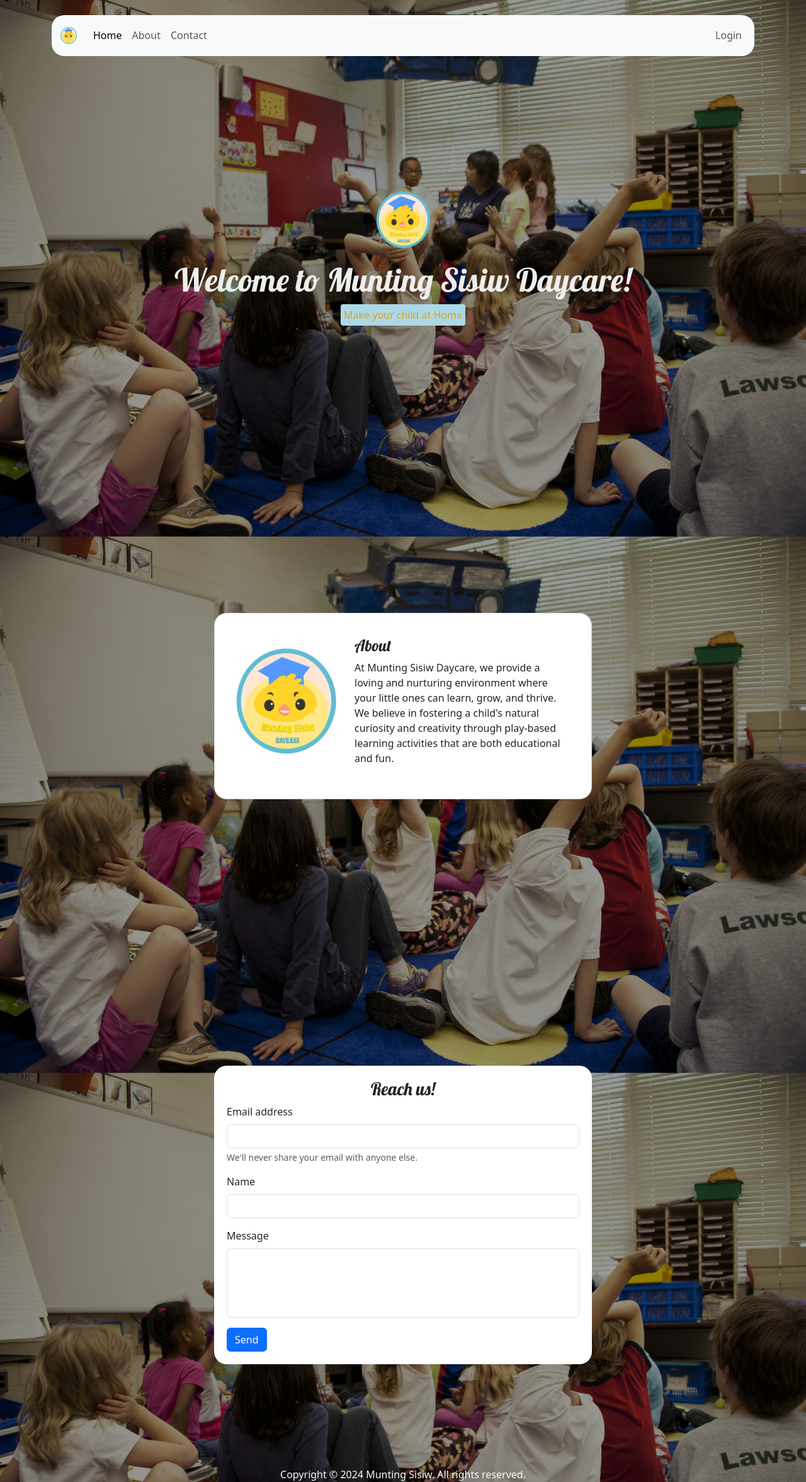
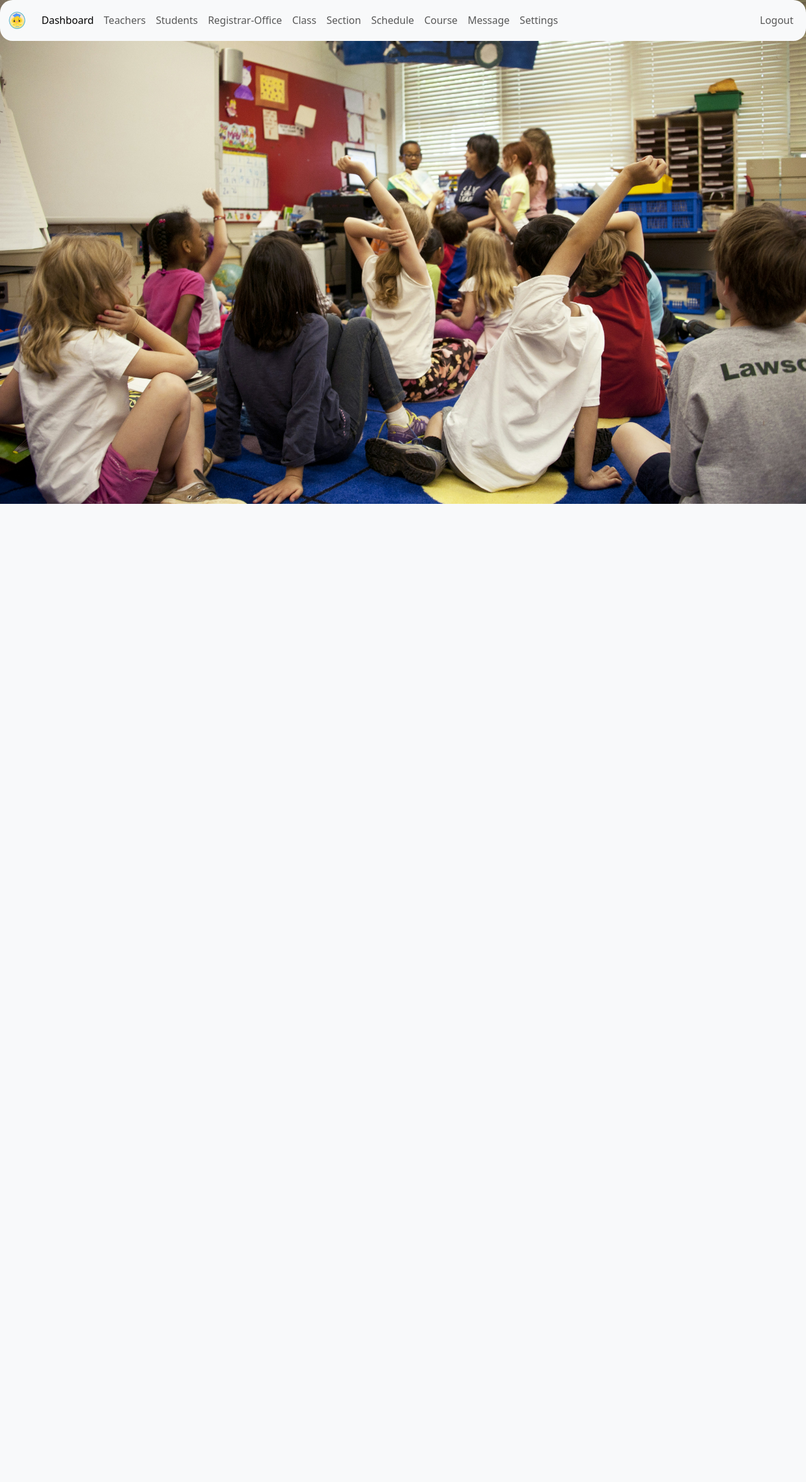
Before and after one commit to Valiantic/Munting-Sisiw-Student-Daycare-Management-System, a PHP site: page /admin/index.php in a window 1280 px wide. Shown: the whole page at 63% size. After the commit the page ends 800 px from the top, so only its background shows below. Run offline with PHP 8.4, Linux system fonts and the light colour scheme; the visitor is signed in with stand-in values (Sample User, id 1).

Commit message:
add bootstrap navbar and add it to the created  admin index.php

```diff
--- /dev/null
+++ b/admin/index.php
@@ -0,0 +1,226 @@
+<?php
+session_start();
+if (isset($_SESSION['admin_id']) &&
+    isset($_SESSION['role'])) {
+
+    if ($_SESSION['role'] == 'Admin') {
+ ?>
+
+<!DOCTYPE html>
+<html lang="en">
+<head>
+    <meta charset="UTF-8">
+    <meta name="viewport" content="width=device-width, initial-scale=1.0">
+    <title>Home</title>
+    <link rel="stylesheet" href="./css/style.css">
+    <link rel="shortcut icon" href="../images/logo.png">
+    <link rel="stylesheet" href="https://cdn.jsdelivr.net/npm/bootstrap@5.3.3/dist/css/bootstrap.min.css">
+
+    <link rel="preconnect" href="https://fonts.googleapis.com">
+    <link rel="preconnect" href="https://fonts.gstatic.com" crossorigin>
+    <link href="https://fonts.googleapis.com/css2?family=Bebas+Neue&family=Libre+Baskerville:ital,wght@0,400;0,700;1,400&display=swap" rel="stylesheet">
+
+    <link rel="preconnect" href="https://fonts.googleapis.com">
+    <link rel="preconnect" href="https://fonts.gstatic.com" crossorigin>
+    <link href="https://fonts.googleapis.com/css2?family=Lobster&display=swap" rel="stylesheet">
+  </head>
+
+
+<!-- OWN CSS IS HERE! -->
+
+<style>
+    body{
+        margin: 0;
+        padding: 0;
+        background-image: url(../images/bg2.jpg);
+        background-position: center center;
+         background-repeat: no-repeat;
+        background-size: cover;
+        background-attachment: fixed;
+        /* REMEMBER THIS FOR BACKGROUND IMAGE TO BE FULL SIZE AND RESPONSIVE! */
+        width: 100%;
+        height: auto;
+    }
+    .black-fill {
+        /* FOR BLACK AESTHETIC BACKGROUND ADJUST THE LAST DIGIT FOR BRIGHTNESS*/
+        background: rgba(0, 0, 0, 0.4);
+        min-height: 100vh;
+    }
+    #homeNav {
+        /* TO MAKE THE NAVBAR TRANSPARENT */
+         /* background: rgba(255,255,255, 0.5) !important;  */
+         border-radius:20px;
+    }
+    .welcome-text{
+      min-height: 80vh;
+    }
+    .welcome-text img {
+      width: 100px;
+    }
+    .welcome-text h4 {
+      color: #eee;
+      font-size: 51px;
+      font-family: "Lobster", sans-serif;
+    }
+    .welcome-text p {
+      color: goldenrod;
+      /* TRANSPARENCY */
+      /* background: rgba(255,255,255,  0.5); */
+      background: lightblue;
+      padding: 5px;
+      border-radius: 4px;
+    }
+    #about {
+      min-height: 100vh;
+    }
+    #about .card-1{
+      max-width: 600px;
+      width:90%;
+      /* MAKE THE BACKGROUND TRANSPARENT */
+      /* background: rgba(255,255,255, 0.7); */
+      background: white;
+	    padding: 20px;
+	    border-radius: 20px;
+    }
+    #about .card-1 h5{
+      font-family: "Lobster", sans-serif;
+      font-size: 25px;
+
+    }
+    #contacts {
+      min-height: 100vh;
+
+    }
+    #contacts form {
+      max-width: 600px;
+      width: 90%;
+      /* TRANSPARENCY */
+      /* background: rgba(255,255,255, 0.7); */
+      background: white;
+      padding: 20px;
+      border-radius: 20px;
+    }
+    #contacts form h3{
+      text-align:center;
+      font-family: "Lobster", sans-serif;
+    }
+    textarea{
+      resize:none;
+    }
+    .w-450{
+        width:450px;
+        border-radius:20px;
+    }
+
+
+</style>
+
+<body>
+<!-- NAVBAR -->
+<nav class="navbar navbar-expand-lg bg-body-tertiary" id="homeNav">
+
+<div class="container-fluid">
+  <a class="navbar-brand" href="#"><img src="../images/logo.png" width="30"></a>
+  <button class="navbar-toggler" type="button" data-bs-toggle="collapse" data-bs-target="#navbarSupportedContent" aria-controls="navbarSupportedContent" aria-expanded="false" aria-label="Toggle navigation">
+    <span class="navbar-toggler-icon"></span>
+
+  </button>
+
+  <div class="collapse navbar-collapse" id="navbarSupportedContent">
+
+    <ul class="navbar-nav me-auto mb-2 mb-lg-0">
+      <li class="nav-item">
+        <a class="nav-link active" aria-current="page" href="#">Dashboard</a>
+      </li>
+
+      <li class="nav-item">
+        <a class="nav-link" href="#about">Teachers</a>
+      </li>
+
+      <li class="nav-item">
+        <a class="nav-link" href="#contacts">Students</a>
+      </li>
+
+      <li class="nav-item">
+        <a class="nav-link" href="#contacts">Registrar-Office</a>
+      </li>
+
+      <li class="nav-item">
+        <a class="nav-link" href="#contacts">Class</a>
+      </li>
+
+      <li class="nav-item">
+        <a class="nav-link" href="#contacts">Section</a>
+      </li>
+
+      <li class="nav-item">
+        <a class="nav-link" href="#contacts">Schedule</a>
+      </li>
+
+      <li class="nav-item">
+        <a class="nav-link" href="#contacts">Course</a>
+      </li>
+
+      <li class="nav-item">
+        <a class="nav-link" href="#contacts">Message</a>
+      </li>
+
+      <li class="nav-item">
+        <a class="nav-link" href="#contacts">Settings</a>
+      </li>
+
+      </ul>
+
+       <!-- TO MAKE THE LOGIN STICK TO THE RIGHT SIDE CHANGE ME-->
+       <ul class="navbar-nav me-right mb-2 mb-lg-0">
+      <li class="nav-item">
+        <a class="nav-link" href="../logout.php">Logout</a>
+      </li>
+      </ul>
+
+
+          <!-- DON'T NEED UNLESS NECCESSARY UNCOMMENT! -->
+      <!-- <li class="nav-item dropdown">
+        <a class="nav-link dropdown-toggle" href="#" role="button" data-bs-toggle="dropdown" aria-expanded="false">
+          Dropdown
+        </a>
+        <ul class="dropdown-menu">
+          <li><a class="dropdown-item" href="#">Action</a></li>
+          <li><a class="dropdown-item" href="#">Another action</a></li>
+          <li><hr class="dropdown-divider"></li>
+          <li><a class="dropdown-item" href="#">Something else here</a></li>
+        </ul>
+      </li>
+      <li class="nav-item">
+        <a class="nav-link disabled" aria-disabled="true">Disabled</a>
+      </li> -->
+
+
+
+    <!-- <form class="d-flex" role="search">
+      <input class="form-control me-2" type="search" placeholder="Search" aria-label="Search">
+      <button class="btn btn-outline-success" type="submit">Search</button>
+    </form> -->
+
+
+  </div>
+
+</div>
+</nav>
+
+<script src="https://cdn.jsdelivr.net/npm/bootstrap@5.3.3/dist/js/bootstrap.bundle.min.js"></script>
+
+</body>
+</html>
+<?php
+
+  }else {
+    header("Location: ../login.php");
+    exit;
+  }
+}else {
+	header("Location: ../login.php");
+	exit;
+}
+
+?>
--- a/login.php
+++ b/login.php
@@ -104,6 +104,8 @@ align-items-center flex-column">
 <div class="text-center text-light">
     Copyright &copy; 2024 Munting Sisiw. All rights reserved.
 
+     <!-- UNKNOWN PROBLEM ONLY ADMIN WORKS AND STUDENT AND TEACHER CREDENTIALS DOES'NT WORK -->
+
      <!-- ADMIN HASH PASSWORD CREATE THIS AND INSERT ANOTHER DATA ON PHPMYADMIN
         DON'T FORGET THE PHP TAG!
         $pass = 123;
```
Also changed, not shown: docs/Documentation.md (+13 -2 lines), home.php (deleted, +0 -153 lines), req/login.php (+12 -6 lines).
